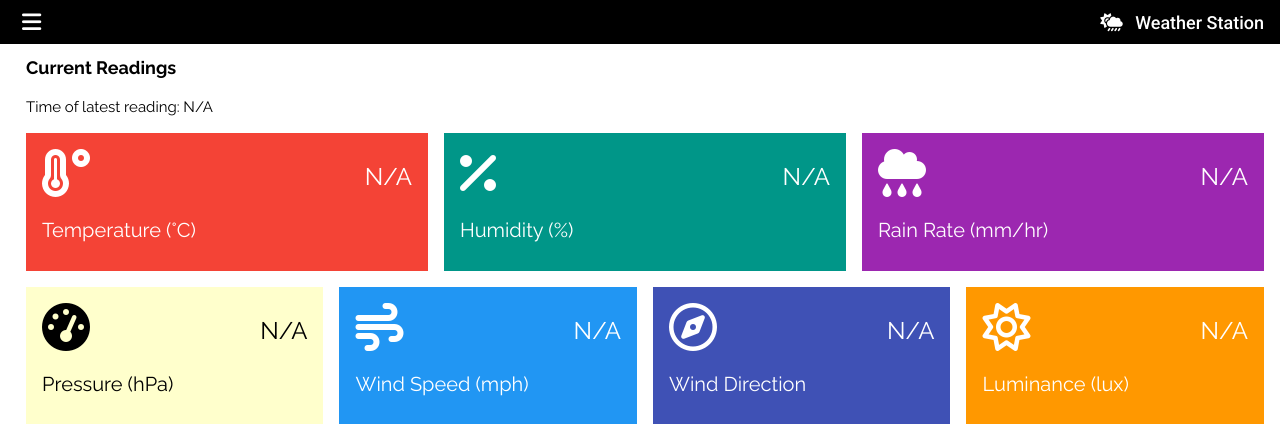
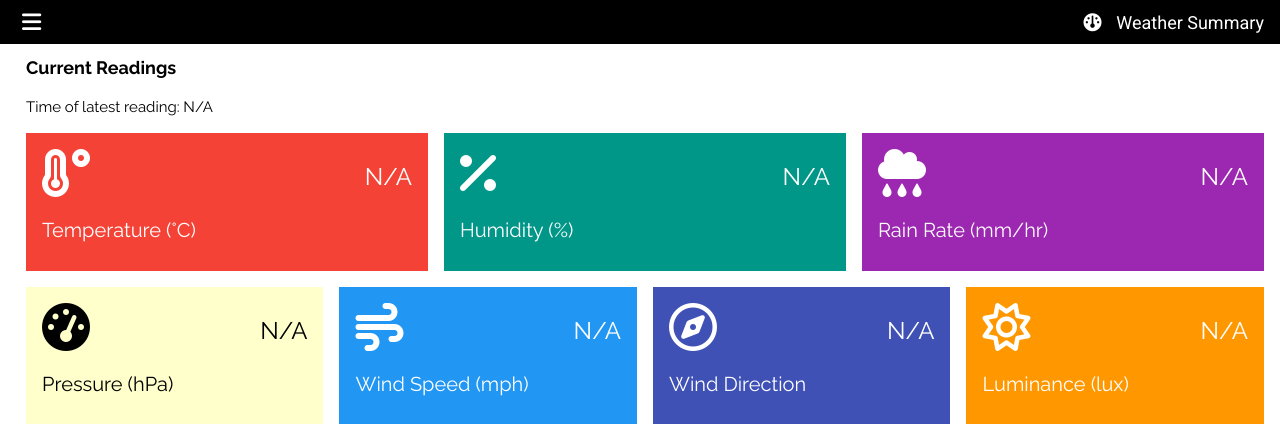
Before and after one commit to sdmeers/weathercloud, a Flask app: page / in a window 1280 px wide. Shown: the top 424 px of the page. Run offline with Flask 3, Linux system fonts and the light colour scheme; data that the repository does not hold is empty; some libraries are stand-ins or nearby versions.

Commit message:
Removed bold font on navbar title

```diff
--- a/weather-dashboard/main.py
+++ b/weather-dashboard/main.py
@@ -296,6 +296,8 @@ def home():
     year = get_weather_data_from_cloud_function("year", fields=annual_summary_fields)
 
     vars = {
+        "page_title": "Weather Summary",
+        "page_icon": "fa-solid fa-dashboard",
         "time_of_latest_reading": "N/A",
         "latest_temperature":     "N/A",
         "latest_humidity":        "N/A",
--- a/weather-dashboard/static/common_navbar.css
+++ b/weather-dashboard/static/common_navbar.css
@@ -62,7 +62,7 @@ body {
 
 .navbar-title {
     font-size: 18px;
-    font-weight: 500;
+    font-weight: 400; /* Regular font weight */
 }
 
 .navbar-title i {
--- a/weather-dashboard/templates/layout.html
+++ b/weather-dashboard/templates/layout.html
@@ -61,7 +61,7 @@ html, body {
   <button class="hamburger-button" id="hamburger-btn">
     <i class="fa fa-bars"></i>
   </button>
-  <span class="navbar-title"><i class="fa-solid fa-cloud-sun-rain"></i> Weather Station</span>
+  <span class="navbar-title"><i class="{{ page_icon | default('fa-solid fa-cloud-sun-rain') }} fa-fw"></i> {{ page_title | default('Weather Station') }}</span>
 </div>
 
 <!-- !PAGE CONTENT! -->
```
